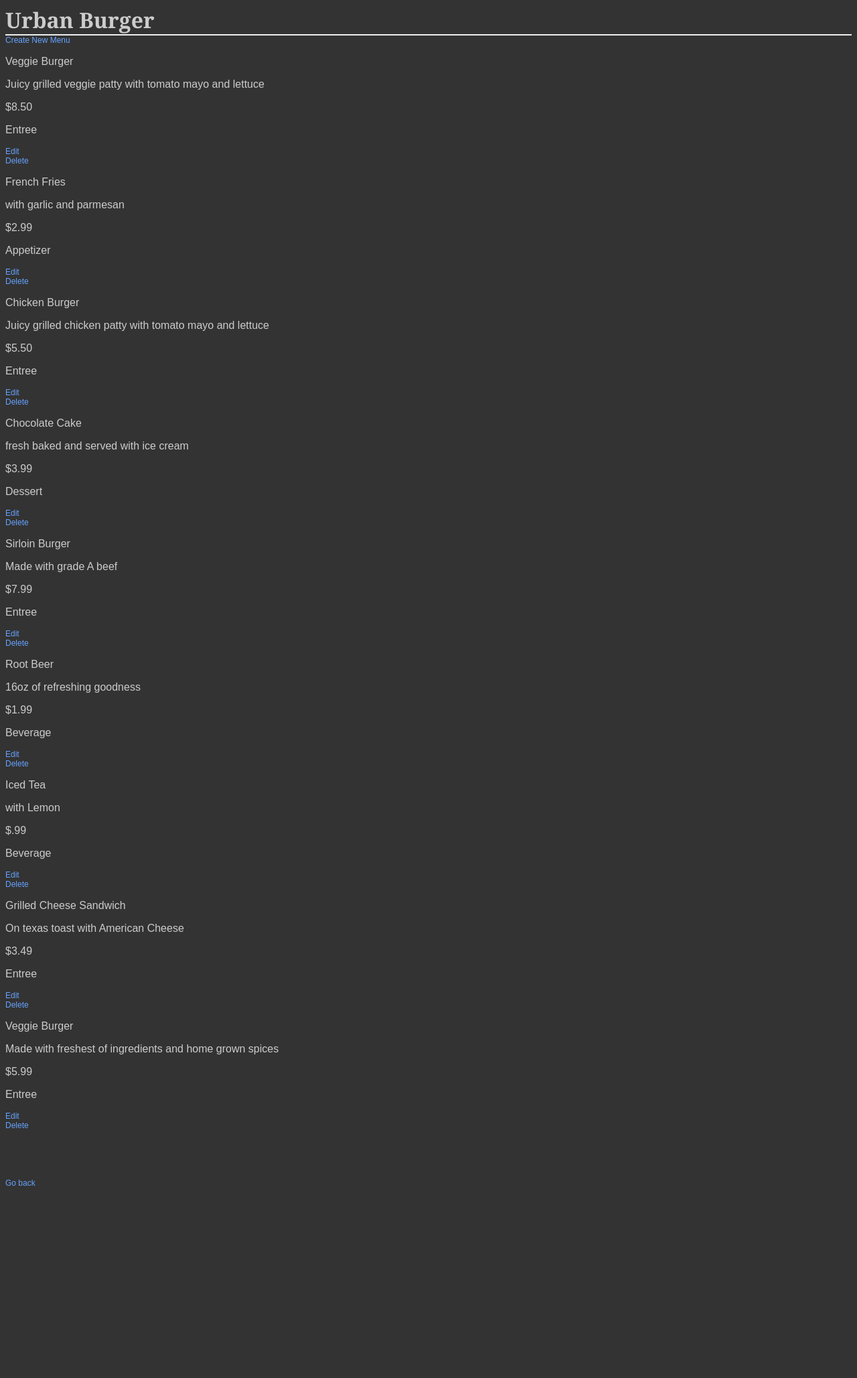
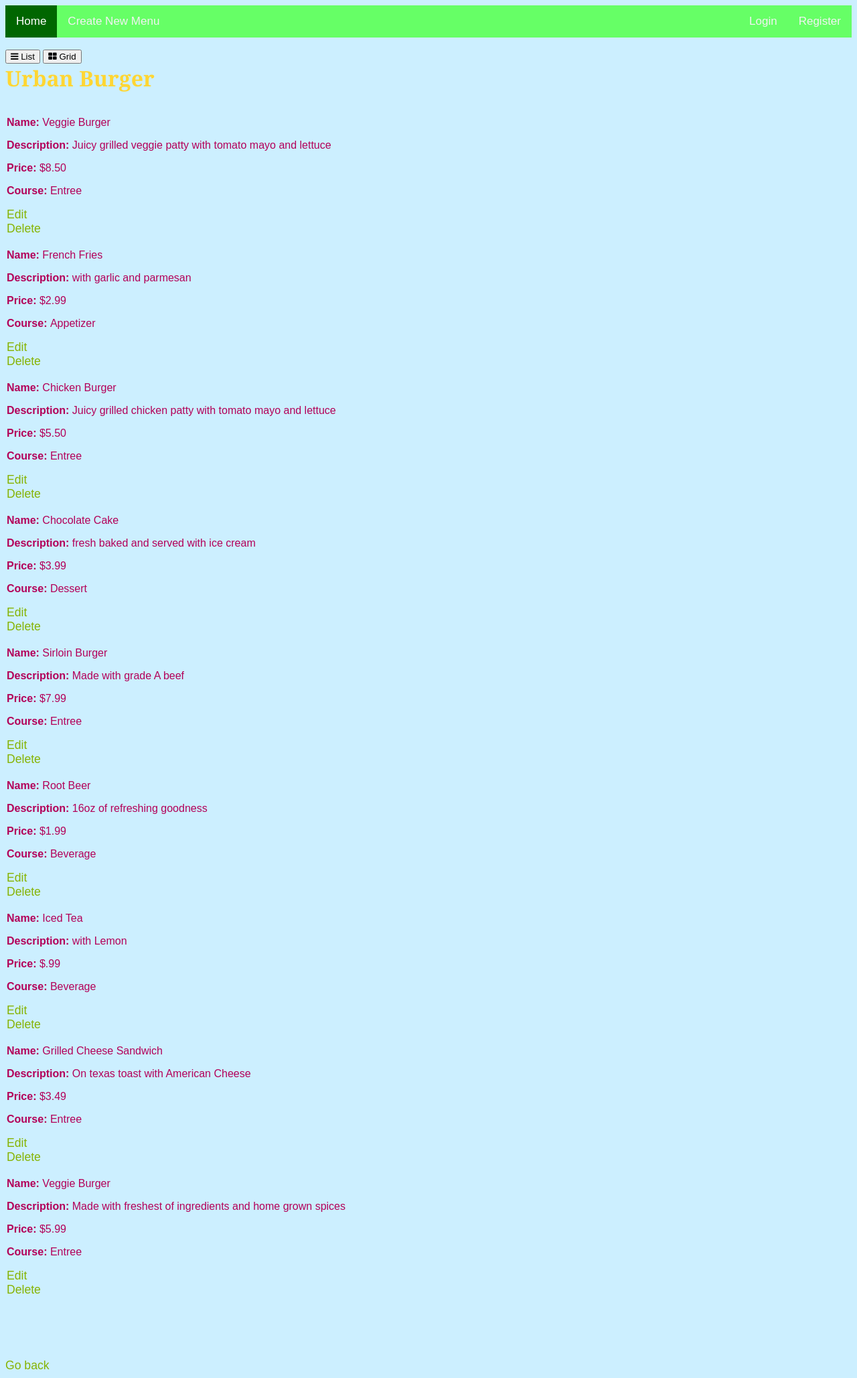
Before and after one commit to HugoSmits/catalogUdacityProject, a Flask app: page /restaurant/1/ in a window 1280 px wide. Shown: the whole page at 67% size. Before the commit the page ends 1770 px from the top, so only its background shows below. Run offline with Flask 2, Linux system fonts and the light colour scheme; parts of the project's set-up code (start-up, migrations or seed data) failed here and were passed over.

Commit message:
Version 2

```diff
--- a/finalProject.py
+++ b/finalProject.py
@@ -42,6 +42,34 @@ def showRestaurant():
     # return 'This page will show all of my Restaurants!'
     return render_template('restaurant.html', restaurants=restaurant)
 
+
+@app.route('/restaurant/login',
+            methods=['GET', 'POST'])
+def loginUser():
+    if request.method == 'POST':
+        newItem = Restaurant(
+            name=request.form['name'])
+        session.add(newItem)
+        session.commit()
+        flash('Restaurant created successfully!')
+        return redirect(url_for('showRestaurant'))
+    # return 'This page will create a new Restaurant!'
+    else:
+        return render_template('restaurantNew.html')
+
+@app.route('/restaurant/register',
+            methods=['GET', 'POST'])
+def registerUser():
+    if request.method == 'POST':
+        newItem = Restaurant(
+            name=request.form['name'])
+        session.add(newItem)
+        session.commit()
+        flash('Restaurant created successfully!')
+        return redirect(url_for('showRestaurant'))
+    # return 'This page will create a new Restaurant!'
+    else:
+        return render_template('restaurantNew.html')
 
 @app.route('/restaurant/new',
            methods=['GET', 'POST'])
--- /dev/null
+++ b/static/listGridView.js
@@ -0,0 +1,35 @@
+// Get the elements with class="enumerate_column"
+var elements = document.getElementsByClassName("enumerate_restaurant_column");
+var elements1 = document.getElementsByClassName("enumerate_menu_column");
+
+// Declare a loop variable
+var i;
+var k;
+
+// List View
+function listViewRestaurant() {
+  for (i = 0; i < elements.length; i++) {
+    elements[i].style.width = "100%";
+  }
+}
+
+// Grid View
+function gridViewRestaurant() {
+  for (i = 0; i < elements.length; i++) {
+    elements[i].style.width = "33%";
+  }
+}
+
+// List View
+function listViewMenu() {
+  for (k = 0; k < elements1.length; k++) {
+    elements1[k].style.width = "100%";
+  }
+}
+
+// Grid View
+function gridViewMenu() {
+  for (k = 0; k < elements1.length; k++) {
+    elements1[k].style.width = "33%";
+  }
+}
--- a/static/style.css
+++ b/static/style.css
@@ -1,20 +1,92 @@
 body            { font-family: sans-serif; background-color: #ffff99; }
- h1, h2, h3, h4       { color: #CCCCCC; }
+ h1, h2, h3, h4       { color: #ffd633; }
 h1, h2          { font-family: 'Georgia', serif; margin: 0; }
-h1              { border-bottom: 2px solid #eee; }
 h2              { font-size: 1.2em; }
 
-p               { color: #CCCCCC;}
+p               { color: #b30059;}
 
-a {text-decoration: none; color:#66a3ff; font-size: .75em;}
+a {text-decoration: none; color:#86b300; font-size: 1.1em;}
 * {
     box-sizing: border-box;
 }
 
+img {
+    position: relative;
+    float: left;
+    height: 300px;
+    background-position: 50% 50%;
+    background-repeat:   no-repeat;
+    background-size:     cover;
+}
+
+body {
+    font-family: sans-serif;
+    background-color: #ccefff
+}
+/* Navbar css code */
+/* Add a black background color to the top navigation */
+.topnav {
+    background-color: #66ff66;
+    overflow: hidden;
+}
+
+/* Style the links inside the navigation bar */
+.topnav a {
+  float: left;
+  color: #f2f2f2;
+  text-align: center;
+  padding: 14px 16px;
+  text-decoration: none;
+  font-size: 17px;
+}
+
+/* Change the color of links on hover */
+.topnav a:hover {
+  background-color: #4CAF50;
+  color: black;
+}
+
+/* Add a color to the active/current link */
+.topnav a.active {
+  background-color: #006600;
+  color: white;
+}
+
+/* Right-aligned section inside the top navigation */
+.topnav-right {
+  float: right;
+}
+/* End Navbar css code */
+
+/* Clearfix (clear floats) */
+.enumerate_restaurant_row::after {
+    content: "";
+    clear: both;
+    display: table;
+}
+
+.enumerate_restaurant_column {
+    float: left;
+    padding: 2px;
+}
+
+/* Clearfix (clear floats) */
+.enumerate_menu_row::after {
+    content: "";
+    clear: both;
+    display: table;
+}
+
+.enumerate_menu_column {
+    float: left;
+    padding: 2px;
+}
+
+
 .column {
     float: left;
     width: 33.33%;
-    padding: 5px;
+    padding: 2px;
 }
 
 /* Clearfix (clear floats) */
@@ -23,19 +95,6 @@ a {text-decoration: none; color:#66a3ff; font-size: .75em;}
     clear: both;
     display: table;
 }
-img {
-    position: relative;
-    float: left;
-    height: 300px;
-    background-position: 50% 50%;
-    background-repeat:   no-repeat;
-    background-size:     cover;
-}
-body {
-    font-family: sans-serif;
-    background-color: #333333
-}
-
 .pane {position:absolute; left: 25%; border: 2px solid;
     border-radius: 25px; padding: 5px; margin: 5px; border-color: #999999; background-color: #333333; }
 .header         {left:50%; text-align: center;}
--- a/templates/menu.html
+++ b/templates/menu.html
@@ -1,8 +1,27 @@
 <html>
 <head>
 <link rel=stylesheet type=text/css href="{{ url_for('static', filename='style.css') }}">
+<link rel="stylesheet" href="https://cdnjs.cloudflare.com/ajax/libs/font-awesome/4.7.0/css/font-awesome.min.css">
+<script type=text/javascript src="{{
+  url_for('static', filename='listGridView.js') }}"></script>
 	</head>
 <body>
+<body onload="listViewMenu()">
+
+<div class="topnav">
+  <a class="active" href='{{url_for('showRestaurant') }}'>Home</a>
+  <a href = '{{url_for('newMenu', restaurant_id = restaurant.id) }}'>Create New Menu</a>
+  <div class="topnav-right">
+    <a href='{{url_for('showRestaurant') }}'>Login</a>
+    <a href='{{url_for('showRestaurant') }}'>Register</a>
+  </div>
+</div>
+
+</br>
+
+<!-- Buttons to choose list or grid view -->
+<button onclick="listViewMenu()"><i class="fa fa-bars"></i> List</button>
+<button onclick="gridViewMenu()"><i class="fa fa-th-large"></i> Grid</button>
 
 <h1>{{restaurant.name}}</h1> <!-- printed code-->
 
@@ -18,32 +37,33 @@
 {% endif %}
 {% endwith %}
 
-<a href = '{{url_for('newMenu', restaurant_id = restaurant.id) }}'>
-Create New Menu</a>
+<br>
+
 <!-- Checks if menus is defined and with menus checks if its empty or not-->
 {% if (menus is defined) and menus %}
 
+<div class="enumerate_menu_row">
 	{% for i in menus %} <!-- logic code -->
+	<div class="enumerate_menu_column">
 
-<div>
 
-<p>{{i.name}}</p>
+	<p name="menu_name"><b>Name:</b> {{i.name}}</p>
 
-<p>{{i.description}}</p>
+	<p><b>Description:</b> {{i.description}}</p>
 
-<p> {{i.price}} </p>
+	<p><b>Price: </b>{{i.price}} </p>
 
-<p> {{i.course}} </p>
+	<p><b>Course: </b>{{i.course}} </p>
 
-</div>
 
 	<!-- Edit and eliminate links here -->
 	<a href='{{url_for('editMenu', restaurant_id = restaurant.id, menu_id = i.id) }}'>Edit</a>
 
 	</br>
 	<a href = '{{url_for('deleteMenu', restaurant_id = restaurant.id, menu_id = i.id ) }}'>Delete</a>
-
+	</div>
 	{% endfor %}
+</div>
 
 {% else %}
 <h4>No menus were found for this restaurant! Help by adding!</h4>
```
Also changed, not shown: database_setup.py (+15 -0 lines), templates/login.html (added, +34 -0 lines), templates/register.html (added, +24 -0 lines), templates/restaurant.html (+35 -5 lines), README.md, restaurantmenu.db. Lines whose indentation alone changed are shown as unchanged.
